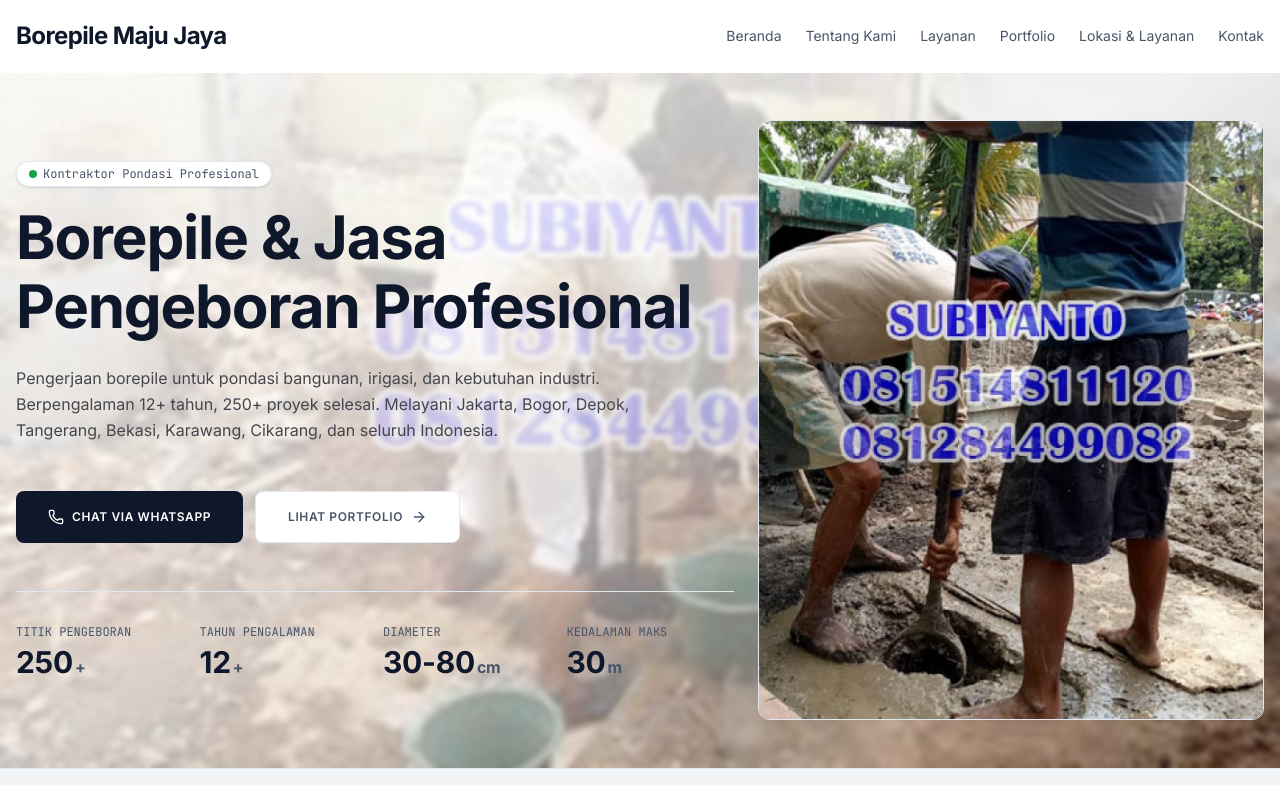
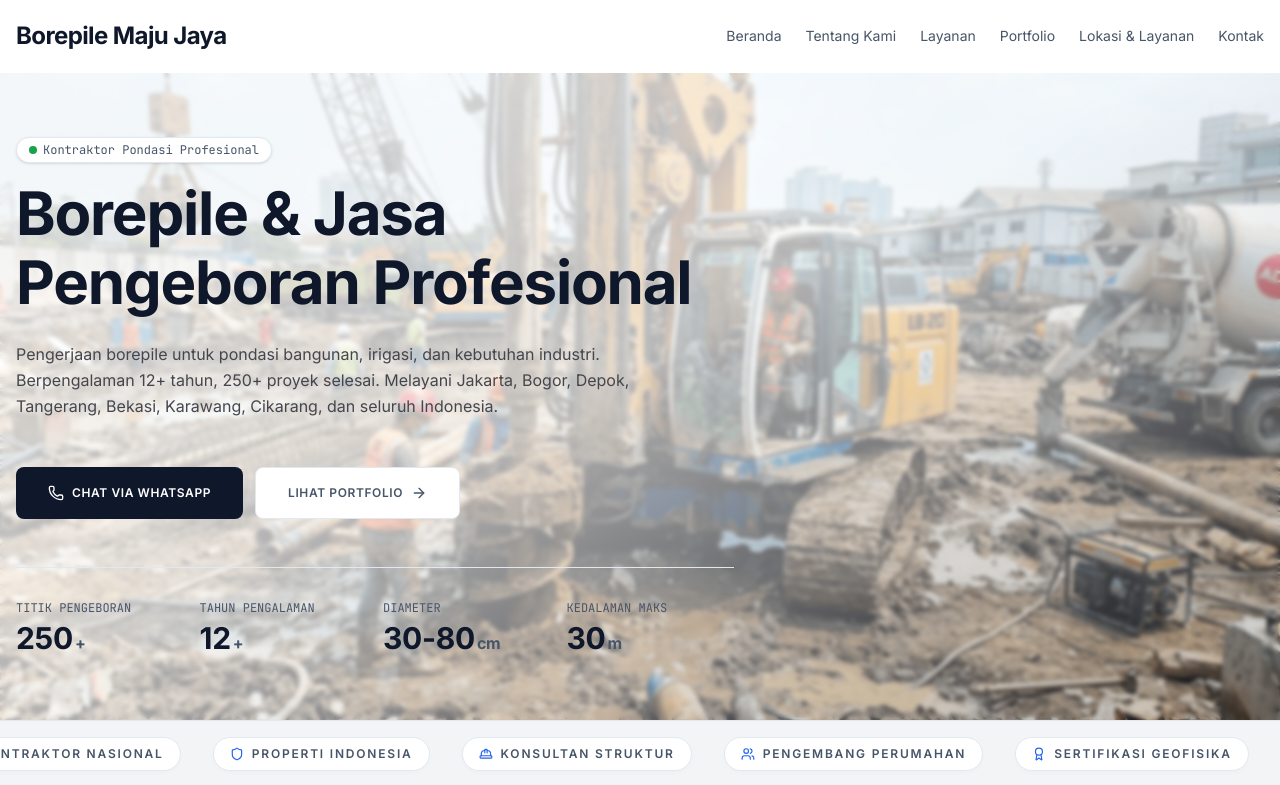
Before and after one commit to mjdevf/borepile-landing, a React (Vite) app: page / in a window 1280 px wide. Shown: the top 785 px of the page. Built offline with nearby package versions, Linux system fonts and the light colour scheme; a web font is replaced by a local one.

Commit message:
fix: remove right image (02.jpg) from Hero, use user's custom hero-bg.png

```diff
--- a/src/components/sections/Hero.jsx
+++ b/src/components/sections/Hero.jsx
@@ -16,7 +16,7 @@ export default function Hero() {
           className="h-full w-full bg-cover bg-center"
           style={{
             backgroundImage:
-              "url('/images/portfolio/04.jpg')",
+              "url('/images/portfolio/hero-bg.png')",
           }}
         />
         <div className="absolute inset-0 bg-gradient-to-br from-surface/85 via-surface/70 to-primary/20 backdrop-blur-[2px]" />
@@ -113,17 +113,6 @@ export default function Hero() {
           </motion.div>
         </div>
 
-        {/* Right image (desktop only) */}
-        <div className="hidden items-center justify-end md:col-span-4 md:flex lg:col-span-5">
-          <div className="h-[500px] w-full overflow-hidden rounded-xl border border-border-muted shadow-[0_10px_30px_-10px_rgba(15,23,42,0.05)] lg:h-[600px]">
-            <img
-              src="/images/portfolio/02.jpg"
-              alt="Jasa Bore Pile Majujaya - Pekerjaan pengeboran tanah untuk pondasi bangunan berpengalaman 12 tahun"
-              className="h-full w-full object-cover"
-              loading="eager"
-            />
-          </div>
-        </div>
       </div>
     </section>
   );
```
Also changed, not shown: images/portfolio/hero-bg.png (added), 1 other file (tests, documents, lock files or other folders).
